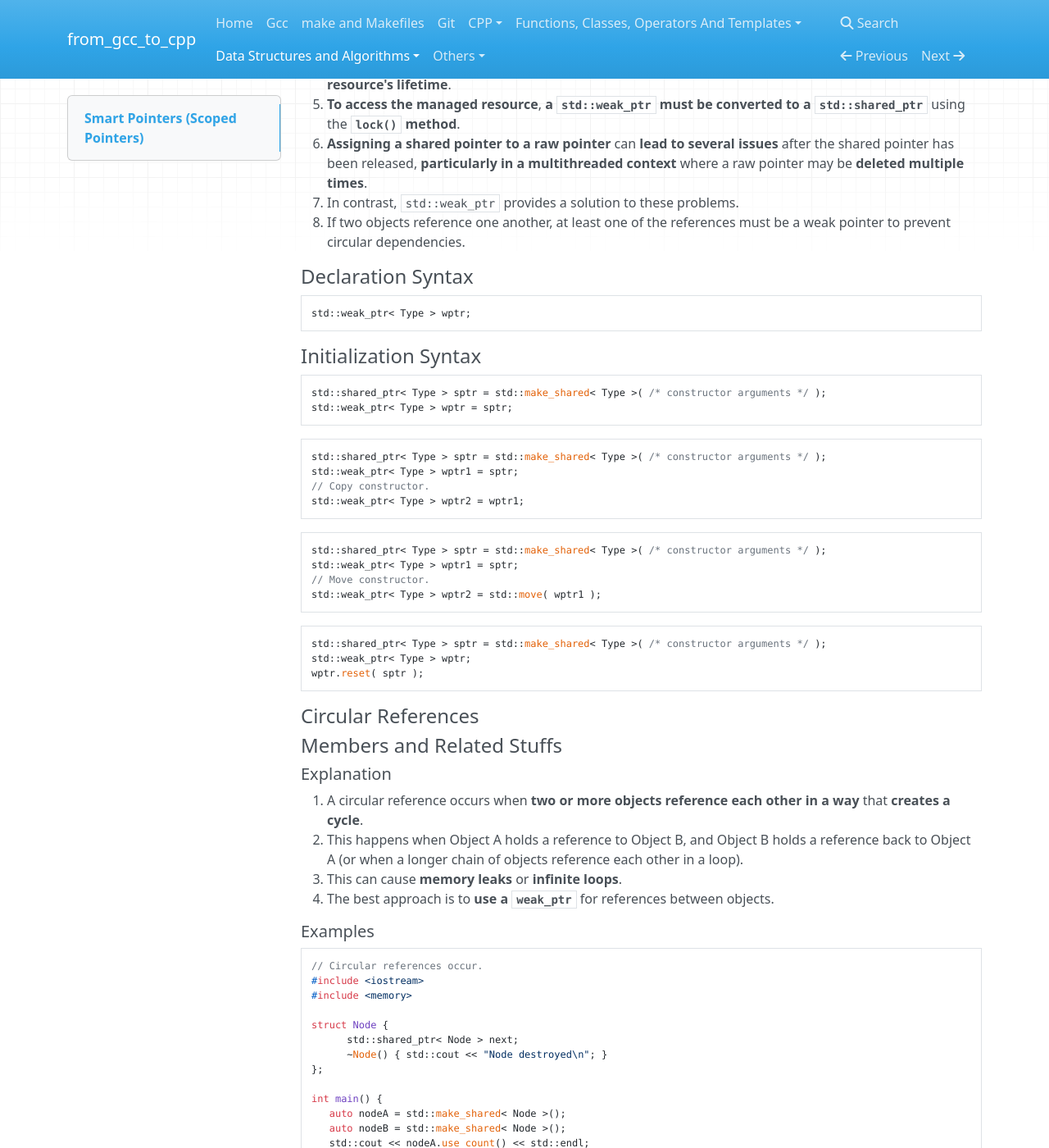
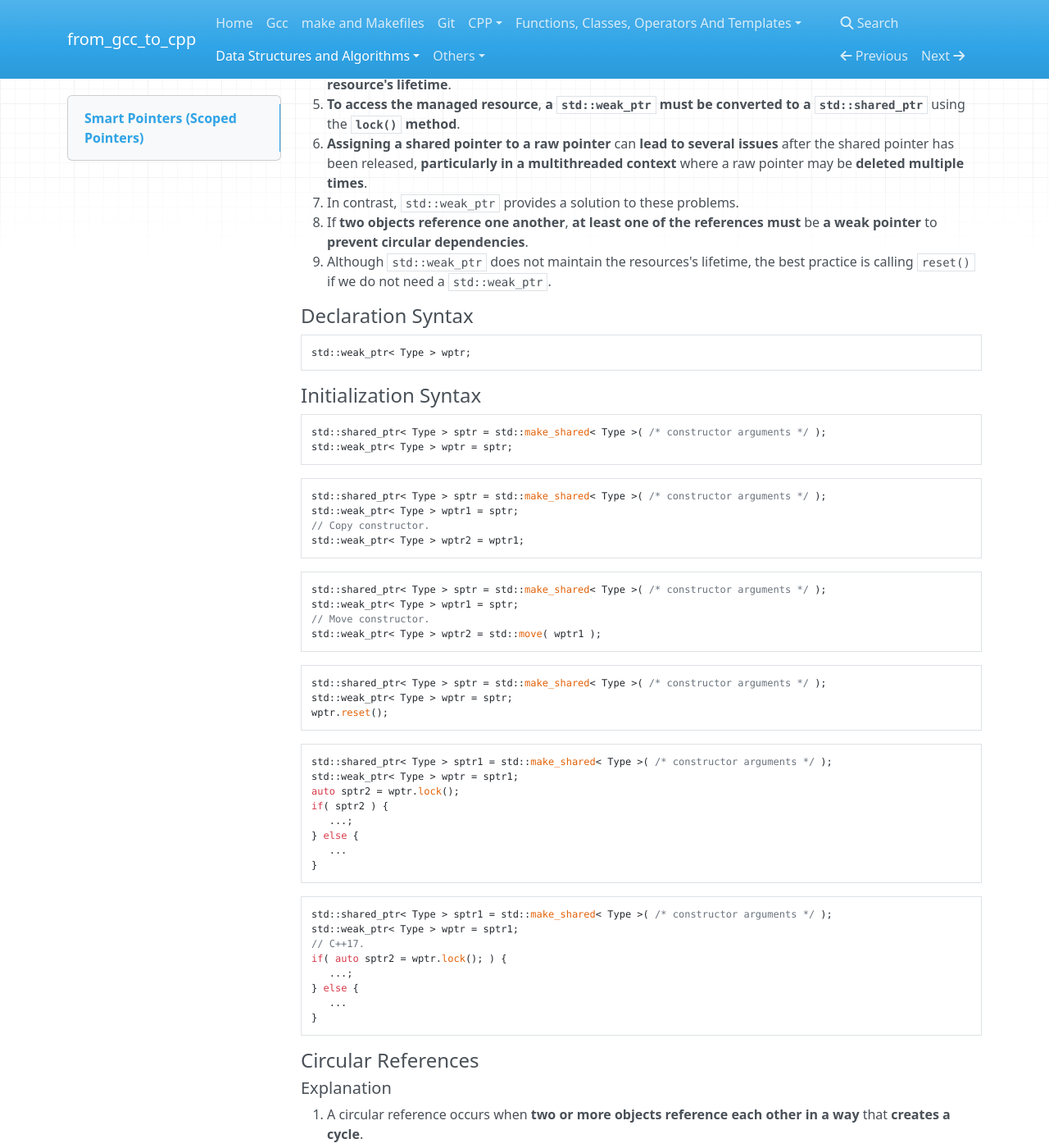
Before and after one commit to 0BananaBig0/from_gcc_to_cpp, an MkDocs documentation site: the page built from docs/SmartPointers.md, in a window 1280 px wide and 1400 px high, scrolled down 5877 px. Shown: the whole window at 82% size. Built offline with MkDocs 1.6.1, drawn with Linux system fonts in a browser that asks for light colours; nearby versions of some CDN libraries; some of the changed text lies outside the part shown.

Commit message:
Correct some C++ code and supplement

````diff
--- a/docs/SmartPointers.md
+++ b/docs/SmartPointers.md
@@ -27,9 +27,9 @@
     - [Declaration Syntax](#declaration-syntax-2)
     - [Initialization Syntax](#initialization-syntax-2)
     - [Circular References](#circular-references)
-    - [Members and Related Stuffs](#members-and-related-stuffs-2)
       - [Explanation](#explanation-4)
       - [Examples](#examples)
+    - [Members and Related Stuffs](#members-and-related-stuffs-2)
       - [Links](#links-2)
       - [Member Types](#member-types-2)
       - [Member Functions](#member-functions-2)
@@ -305,8 +305,10 @@ uptr = nullptr;
    pointer has been released, **particularly in a multithreaded context** where a raw pointer may be
    **deleted multiple times**.
 7. In contrast, `std::weak_ptr` provides a solution to these problems.
-8. If two objects reference one another, at least one of the references must be a weak pointer to
-   prevent circular dependencies.
+8. If **two objects reference one another**, **at least one of the references** **must** be **a weak
+   pointer** to **prevent circular dependencies**.
+9. Although `std::weak_ptr` does not maintain the resources's lifetime, the best practice is calling
+   `reset()` if we do not need a `std::weak_ptr`.
 
 #### Declaration Syntax
 
@@ -337,13 +339,33 @@ std::weak_ptr< Type > wptr2 = std::move( wptr1 );
 
 ```CPP
 std::shared_ptr< Type > sptr = std::make_shared< Type >( /* constructor arguments */ );
-std::weak_ptr< Type > wptr;
-wptr.reset( sptr );
+std::weak_ptr< Type > wptr = sptr;
+wptr.reset();
+```
+
+```CPP
+std::shared_ptr< Type > sptr1 = std::make_shared< Type >( /* constructor arguments */ );
+std::weak_ptr< Type > wptr = sptr1;
+auto sptr2 = wptr.lock();
+if( sptr2 ) {
+   ...;
+} else {
+   ...
+}
+```
+
+```CPP
+std::shared_ptr< Type > sptr1 = std::make_shared< Type >( /* constructor arguments */ );
+std::weak_ptr< Type > wptr = sptr1;
+// C++17.
+if( auto sptr2 = wptr.lock(); ) {
+   ...;
+} else {
+   ...
+}
 ```
 
 #### Circular References
-
-#### Members and Related Stuffs
 
 ##### Explanation
 
````
Also changed, not shown: other parts of docs/SmartPointers.md (+2 -0 lines), docs/ConversionAndCasting.md (+2 -0 lines), docs/SomeCFunctionsAndOperators.md (+2 -2 lines).
